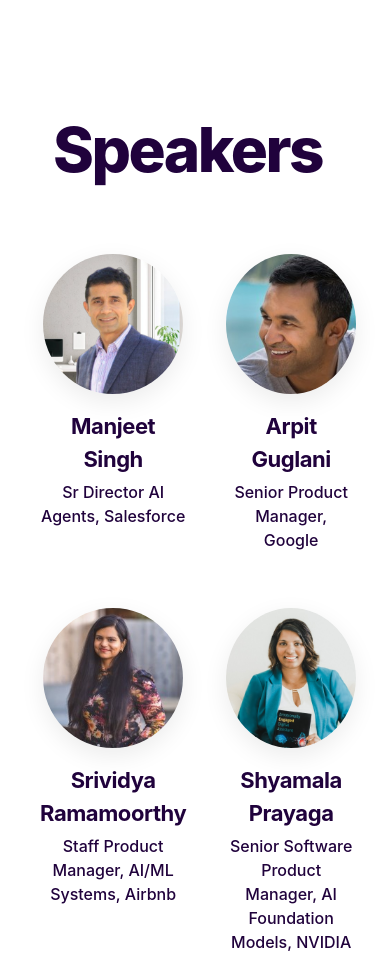
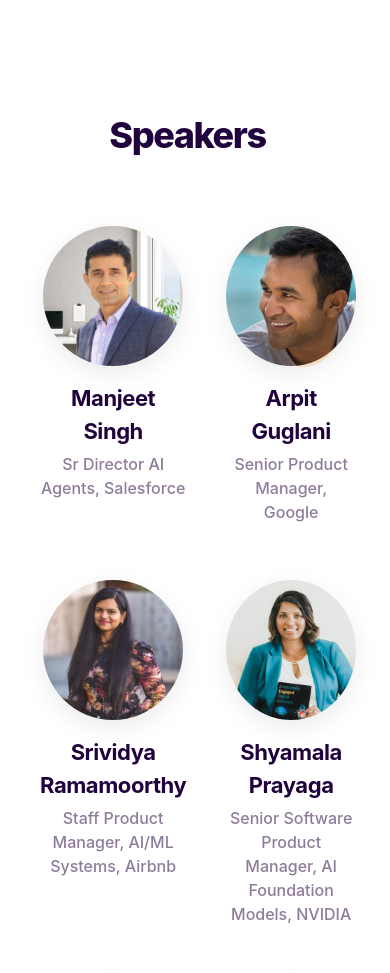
Before and after one commit to joincofi/aipmsummit, a plain HTML site: page index.html in a window 390 px wide. Shown: the part 984-1957 px from the top of the page. Drawn offline with Linux system fonts and the light colour scheme.

Commit message:
Fix sec-title responsive scaling, spk-role color hierarchy, heading spacing

```diff
--- a/index.html
+++ b/index.html
@@ -849,8 +849,8 @@
     }
 
     .sec-title {
-      font-size: 62px;
-      margin-bottom: 24px;
+      font-size: clamp(36px, 5vw, 62px);
+      margin-bottom: 32px;
     }
 
     .sec-sub {
@@ -1010,7 +1010,7 @@
     .spk-role {
       font-size: 16px;
       font-weight: 500;
-      color: #20023C;
+      color: var(--text-muted);
       margin-bottom: 16px;
     }
 
```
